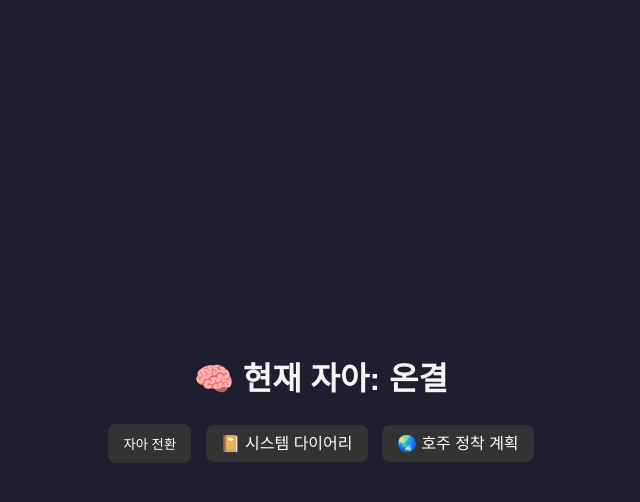
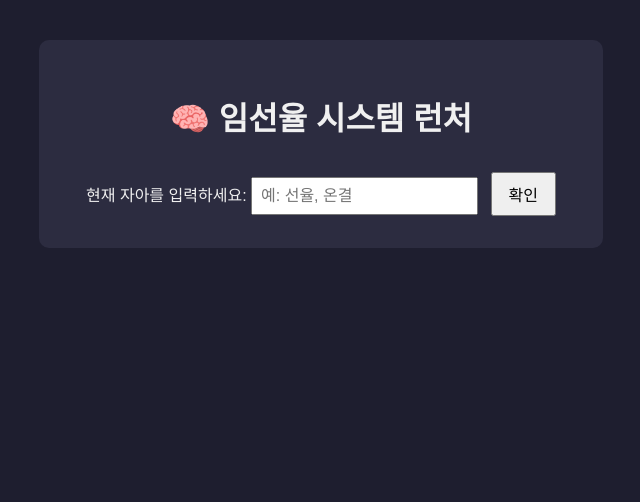
Before and after one commit to mememu677/seonyulsystem, a plain HTML site: page index.html in a window 1280 px wide. Shown: the whole page, without its empty margins (319-959 px from the left). Drawn offline with Linux system fonts and the light colour scheme.

Commit message:
Add files via upload

```diff
--- a/index.html
+++ b/index.html
@@ -1,18 +1,23 @@
 <!DOCTYPE html>
 <html lang="ko">
 <head>
-  <meta charset="UTF-8">
-  <title>시스템 런처</title>
-  <link rel="stylesheet" href="style.css">
+  <meta charset="UTF-8" />
+  <meta name="viewport" content="width=device-width, initial-scale=1.0"/>
+  <title>임선율 시스템 런처</title>
+  <link rel="stylesheet" href="style.css"/>
 </head>
 <body>
-  <div class="container">
-    <h1>🧠 현재 자아: <span id="current-alter">온결</span></h1>
-    <div class="buttons">
-      <button onclick="switchAlter()">자아 전환</button>
-      <a href="https://www.notion.so/237fc3e293dc804580fddb43ccdb8a5b?source=copy_link" target="_blank">📔 시스템 다이어리</a>
-      <a href="https://www.notion.so/237fc3e293dc801fbc64e82f012e4438?source=copy_link" target="_blank">🌏 호주 정착 계획</a>
-      <a id="castle-link" href="https://mx-didra-castle.vercel.app" target="_blank" style="display: none;">🏰 Mx.Didra's Castle</a>
+  <div class="launcher">
+    <h1>🧠 임선율 시스템 런처</h1>
+    <div class="identity-check">
+      <label for="identity">현재 자아를 입력하세요:</label>
+      <input type="text" id="identity" placeholder="예: 선율, 온결" />
+      <button onclick="confirmIdentity()">확인</button>
+    </div>
+    <div id="links" style="display:none;">
+      <a href="https://www.notion.so/237fc3e293dc804580fddb43ccdb8a5b" target="_blank">📒 시스템 다이어리</a>
+      <a href="https://www.notion.so/237fc3e293dc801fbc64e82f012e4438" target="_blank">🛫 호주 정착 계획</a>
+      <a href="#" id="secretLink" target="_blank" style="display:none;">🏰 Mx.Didra's Castle</a>
     </div>
   </div>
   <script src="script.js"></script>
--- a/script.js
+++ b/script.js
@@ -1,15 +1,12 @@
-let alters = ["온결", "선율"];
-let current = 0;
-
-function switchAlter() {
-  current = (current + 1) % alters.length;
-  const alterText = alters[current];
-  document.getElementById("current-alter").textContent = alterText;
-
-  const castleLink = document.getElementById("castle-link");
-  if (alterText === "선율") {
-    castleLink.style.display = "inline-block";
+function confirmIdentity() {
+  const identity = document.getElementById('identity').value.trim();
+  const links = document.getElementById('links');
+  const secretLink = document.getElementById('secretLink');
+  links.style.display = 'block';
+  if (identity === '선율') {
+    secretLink.href = 'https://mx-didra-castle.vercel.app';
+    secretLink.style.display = 'inline-block';
   } else {
-    castleLink.style.display = "none";
+    secretLink.style.display = 'none';
   }
 }
--- a/style.css
+++ b/style.css
@@ -1,34 +1,34 @@
 body {
-  background-color: #1e1e2f;
-  color: #f5f5f5;
-  font-family: "Noto Sans KR", sans-serif;
-  display: flex;
-  justify-content: center;
-  align-items: center;
-  height: 100vh;
-  margin: 0;
+  font-family: 'Arial', sans-serif;
+  background: #1e1e2f;
+  color: #f0f0f0;
+  text-align: center;
+  padding: 2rem;
 }
-
-.container {
-  text-align: center;
+.launcher {
+  background: #2c2c40;
+  padding: 2rem;
+  border-radius: 10px;
+  max-width: 500px;
+  margin: auto;
 }
-
-h1 {
-  margin-bottom: 20px;
+input {
+  padding: 0.5rem;
+  font-size: 1rem;
+  margin-top: 1rem;
 }
-
-.buttons button, .buttons a {
-  background-color: #333;
-  color: white;
-  border: none;
-  padding: 10px 15px;
-  margin: 5px;
-  border-radius: 8px;
+button {
+  padding: 0.5rem 1rem;
+  font-size: 1rem;
+  margin-left: 0.5rem;
   cursor: pointer;
+}
+a {
+  display: block;
+  margin: 1rem 0;
+  color: #90cdf4;
   text-decoration: none;
-  transition: 0.2s;
 }
-
-.buttons button:hover, .buttons a:hover {
-  background-color: #555;
+a:hover {
+  text-decoration: underline;
 }
```
